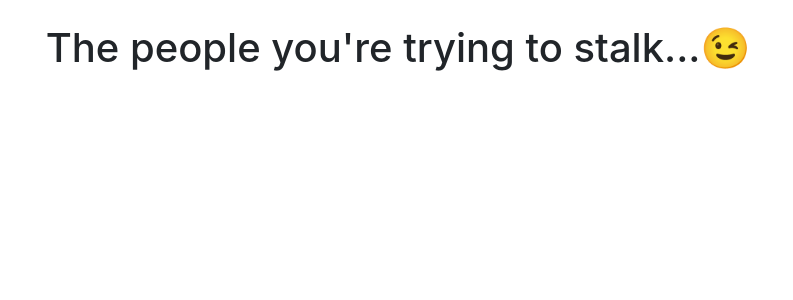
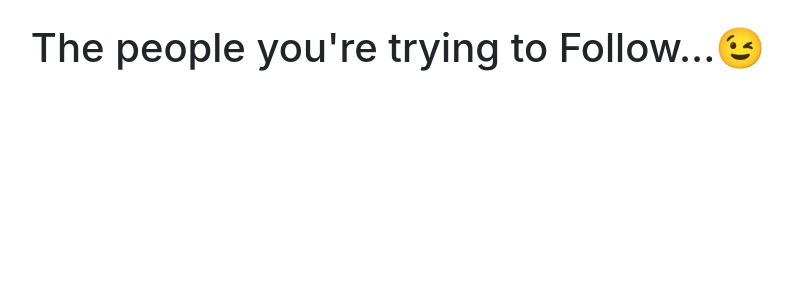
Before and after one commit to M3ASHKANANI/MySafrah, a Django app: page /profiles/search/ in a window 1280 px wide. Shown: the part 54-354 px from the top of the page, without its empty margins (242-1035 px from the left). Run offline with Django 3.2, Linux system fonts and the light colour scheme; a user stored in the database is signed in; data comes from the database, SQL or seed files in the repository; both versions use the stored data as it was after the commit; some libraries are stand-ins or nearby versions.

Commit message:
edit html page

```diff
--- a/profiles/templates/search_users.html
+++ b/profiles/templates/search_users.html
@@ -5,16 +5,16 @@
 {% block content %}
 <div class="row text-center">
   <div class="col-12">
-    <h1>The people you're trying to stalk...😉</h1>
+    <h1>The people you're trying to Follow...😉</h1>
     <table class="table">
       <tbody>
         {% for person in users %}
         <tr>
           <td><a href="{% url 'profile' person.profile.pk %}">{{person}}</a></td>
             {% if person in prey_list %}
-              <td><a href="{% url 'follow' person.pk %}" class="btn btn-outline-danger">UnStalk</a></td>
+              <td><a href="{% url 'follow' person.pk %}" class="btn btn-outline-danger">UnFollow</a></td>
             {% else %}
-              <td><a href="{% url 'follow' person.pk %}" class="btn btn-outline-danger">Stalk</a></td>
+              <td><a href="{% url 'follow' person.pk %}" class="btn btn-outline-danger">Follow</a></td>
             {% endif %}
         </tr>
         {% endfor %}
```
Also changed, not shown: db.sqlite3.
